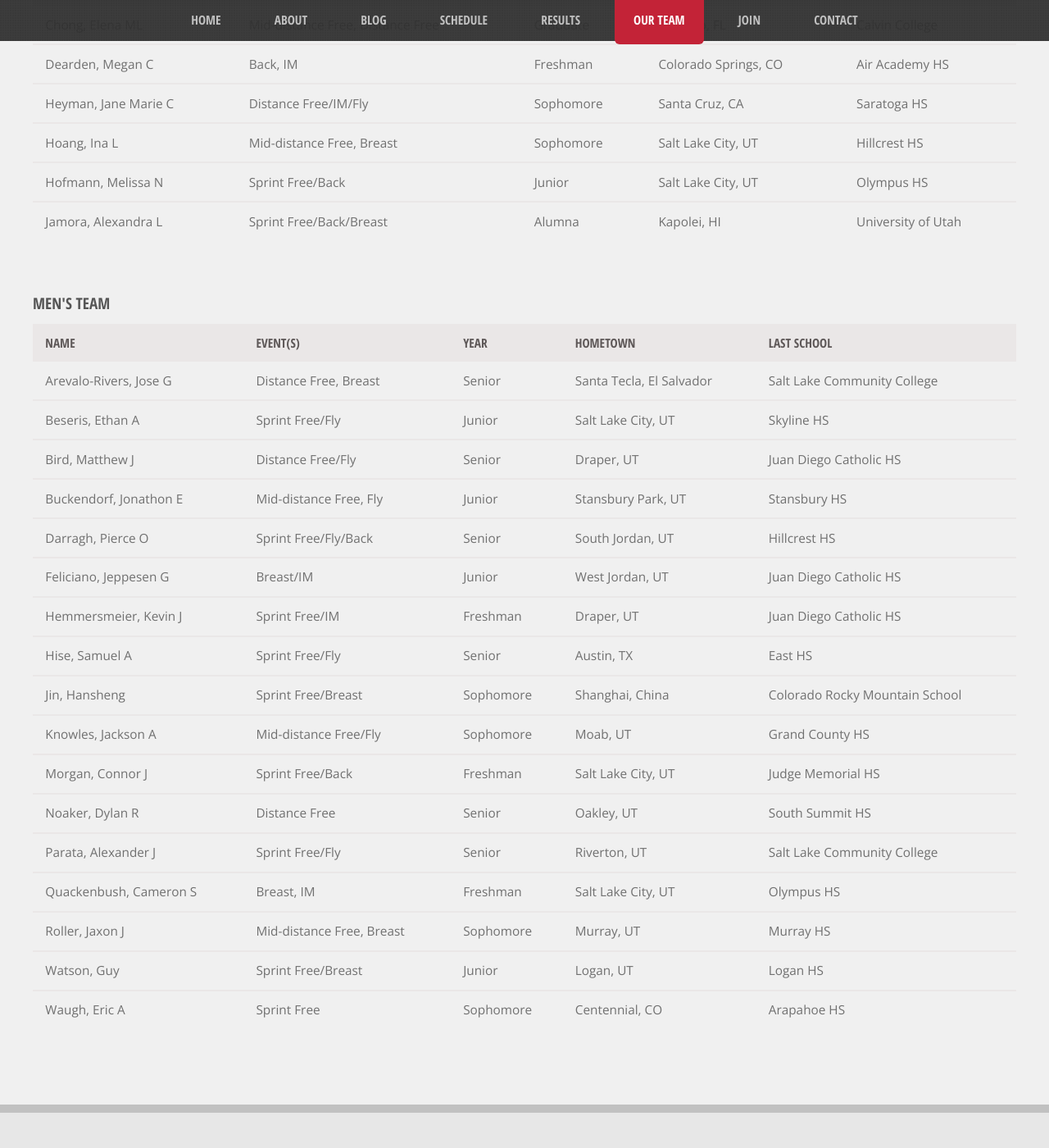
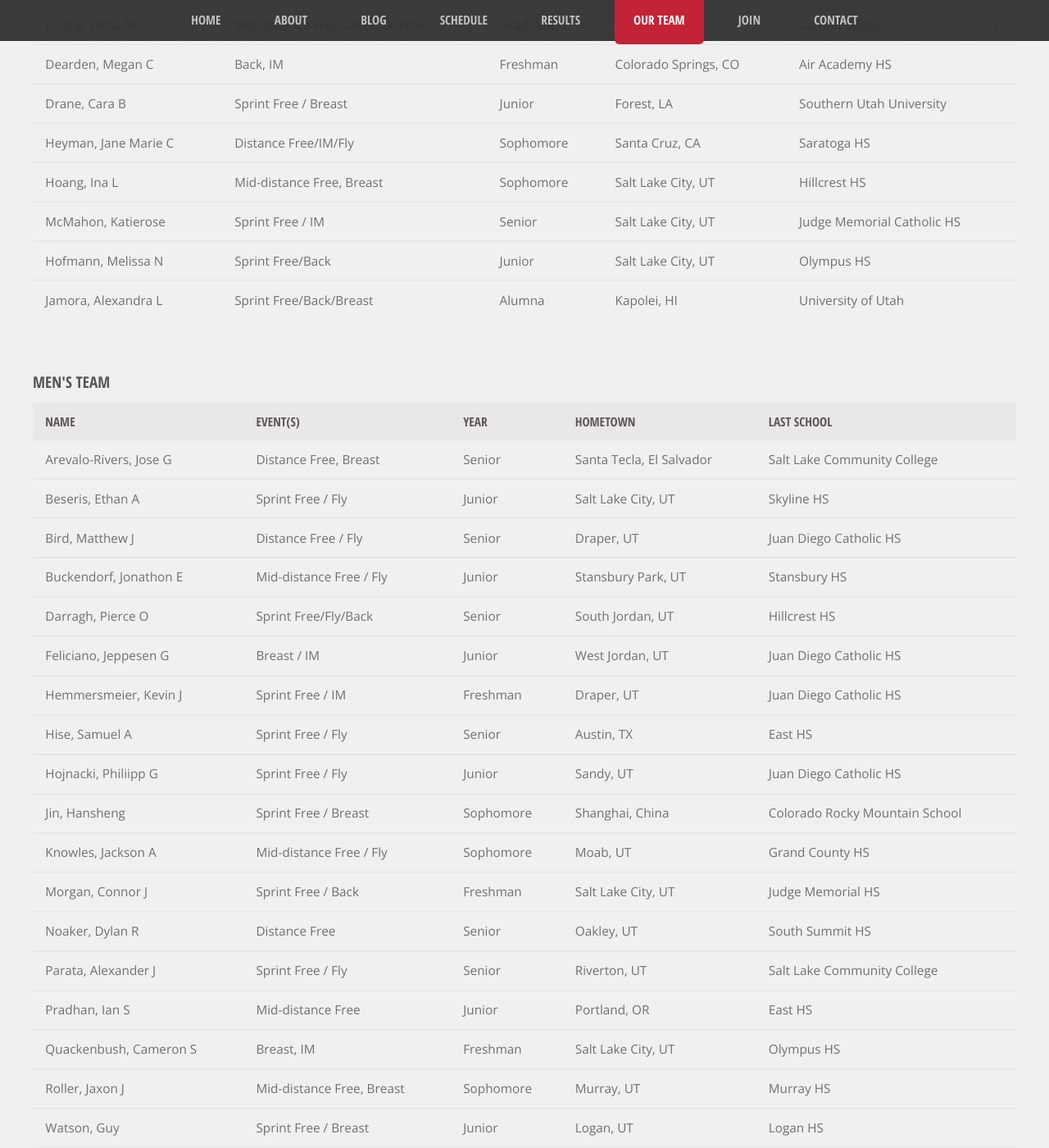
Before and after one commit to utahclubswimming/utahclubswimming.github.io, a Jekyll site: the page built from team.html, in a window 1280 px wide and 1400 px high, scrolled down 519 px. Shown: the whole window at 82% size. Built offline with Jekyll 4.4.1, drawn with Linux system fonts in a browser that asks for light colours.

Commit message:
Resolves #173
Further updated roster.

```diff
--- a/_data/members/men.yml
+++ b/_data/members/men.yml
@@ -8,7 +8,7 @@
 - last_name: Beseris
   first_name: Ethan
   middle_initial: A
-  events: Sprint Free/Fly
+  events: Sprint Free / Fly
   year: Junior
   hometown: Salt Lake City, UT
   school: Skyline HS
@@ -17,7 +17,7 @@
   first_name: Matthew
   middle_initial: J
   given_name: Matt
-  events: Distance Free/Fly
+  events: Distance Free / Fly
   year: Senior
   hometown: Draper, UT
   school: Juan Diego Catholic HS
@@ -25,7 +25,7 @@
 - last_name: Buckendorf
   first_name: Jonathon
   middle_initial: E
-  events: Mid-distance Free, Fly
+  events: Mid-distance Free / Fly
   year: Junior
   hometown: Stansbury Park, UT
   school: Stansbury HS
@@ -40,7 +40,7 @@
 - last_name: Feliciano
   first_name: Jeppesen
   middle_initial: G
-  events: Breast/IM
+  events: Breast / IM
   year: Junior
   hometown: West Jordan, UT
   school: Juan Diego Catholic HS
@@ -49,35 +49,42 @@
   first_name: Kevin
   middle_initial: J
   given_name: Hemi
-  events: Sprint Free/IM
+  events: Sprint Free / IM
   year: Freshman
   hometown: Draper, UT
   school: Juan Diego Catholic HS
 - last_name: Hise
   first_name: Samuel
   middle_initial: A
-  events: Sprint Free/Fly
+  events: Sprint Free / Fly
   year: Senior
   hometown: Austin, TX
   school: East HS
+- last_name: Hojnacki
+  first_name: Philiipp
+  middle_initial: G
+  events: Sprint Free / Fly
+  year: Junior
+  hometown: Sandy, UT
+  school: Juan Diego Catholic HS
 - last_name: Jin
   first_name: Hansheng
   given_name: Max
-  events: Sprint Free/Breast
+  events: Sprint Free / Breast
   year: Sophomore
   hometown: Shanghai, China
   school: Colorado Rocky Mountain School
 - last_name: Knowles
   first_name: Jackson
   middle_initial: A
-  events: Mid-distance Free/Fly
+  events: Mid-distance Free / Fly
   year: Sophomore
   hometown: Moab, UT
   school: Grand County HS
 - last_name: Morgan
   first_name: Connor
   middle_initial: J
-  events: Sprint Free/Back
+  events: Sprint Free / Back
   year: Freshman
   hometown: Salt Lake City, UT
   school: Judge Memorial HS
@@ -92,10 +99,17 @@
   first_name: Alexander
   middle_initial: J
   given_name: Josh
-  events: Sprint Free/Fly
+  events: Sprint Free / Fly
   year: Senior
   hometown: Riverton, UT
   school: Salt Lake Community College
+- last_name: Pradhan
+  first_name: Ian
+  middle_initial: S
+  events: Mid-distance Free
+  year: Junior
+  hometown: Portland, OR
+  school: East HS
 - last_name: Quackenbush
   first_name: Cameron
   middle_initial: S
@@ -112,7 +126,7 @@
   school: Murray HS
 - last_name: Watson
   first_name: Guy
-  events: Sprint Free/Breast
+  events: Sprint Free / Breast
   year: Junior
   hometown: Logan, UT
   school: Logan HS
--- a/_data/members/women.yml
+++ b/_data/members/women.yml
@@ -12,6 +12,13 @@
   year: Freshman
   hometown: Colorado Springs, CO
   school: Air Academy HS
+- last_name: Drane
+  first_name: Cara
+  middle_initial: B
+  events: Sprint Free / Breast
+  year: Junior
+  hometown: Forest, LA
+  school: Southern Utah University
 - last_name: Heyman
   first_name: Jane Marie
   middle_initial: C
@@ -28,6 +35,12 @@
   year: Sophomore
   hometown: Salt Lake City, UT
   school: Hillcrest HS
+- last_name: McMahon
+  first_name: Katierose
+  events: Sprint Free / IM
+  year: Senior
+  hometown: Salt Lake City, UT
+  school: Judge Memorial Catholic HS
 - last_name: Hofmann
   first_name: Melissa
   middle_initial: N
```
